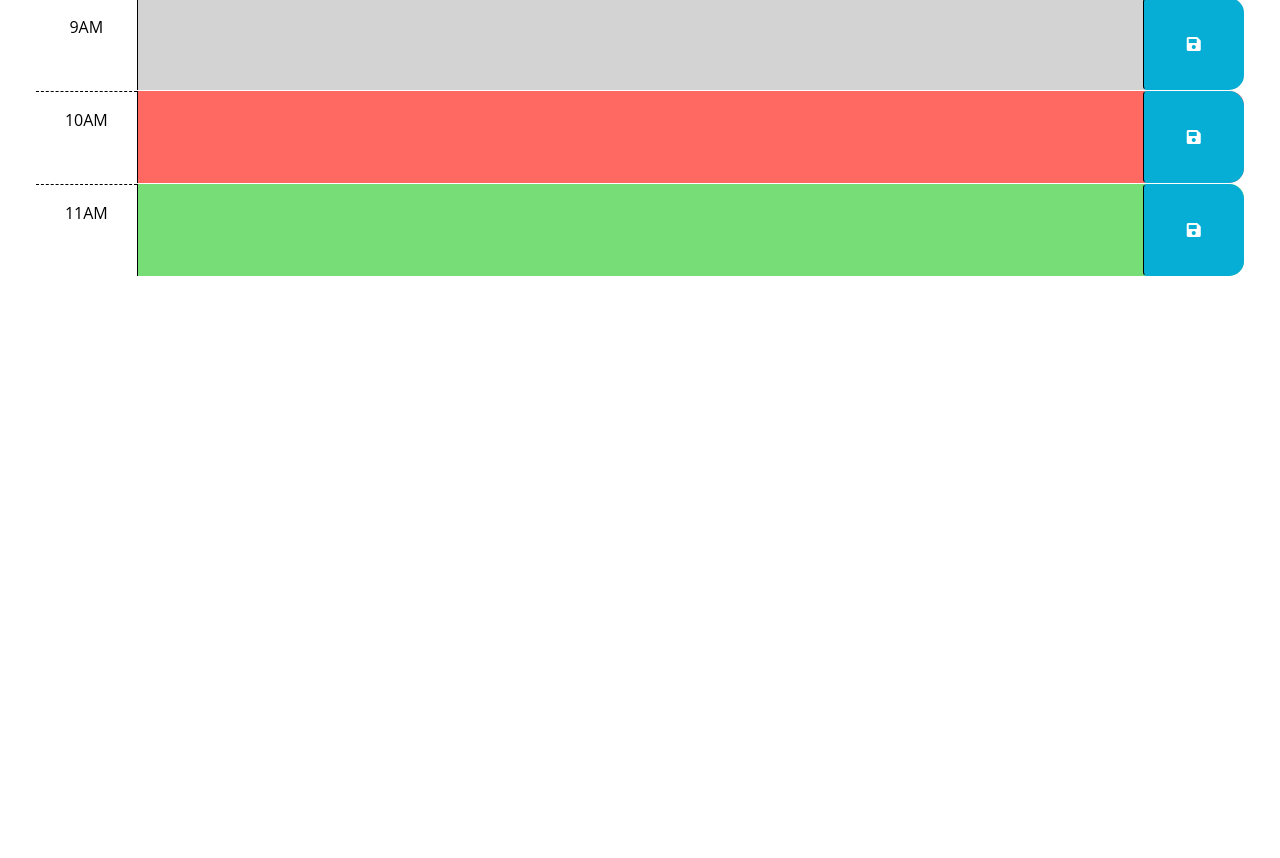
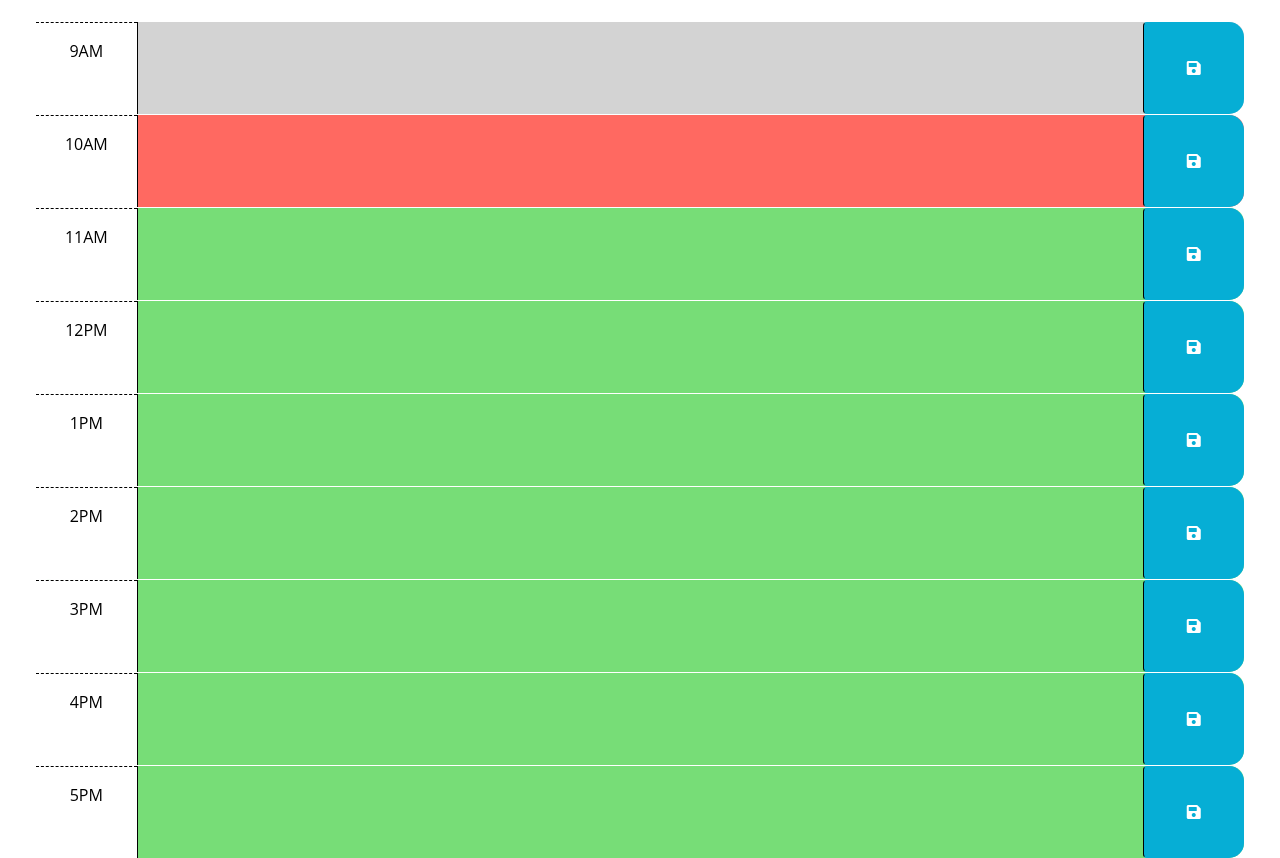
Before and after one commit to asierra619/work-day-scheduler, a plain HTML site: page Develop/index.html in a window 1280 px wide. Shown: the part 254-1112 px from the top of the page. Before the commit the page ends 800 px from the top, so only its background shows below. Drawn offline with nearby package versions, Linux system fonts and the light colour scheme.

Commit message:
added clock, attempting to get it to refresh every second

```diff
--- a/Develop/index.html
+++ b/Develop/index.html
@@ -67,6 +67,55 @@
           <i class="fas fa-save" aria-hidden="true"></i>
         </button>
       </div>
+
+            <div id="hour-12" class="row time-block future">
+        <div class="col-2 col-md-1 hour text-center py-3">12PM</div>
+        <textarea class="col-8 col-md-10 description" rows="3"> </textarea>
+        <button class="btn saveBtn col-2 col-md-1" aria-label="save">
+          <i class="fas fa-save" aria-hidden="true"></i>
+        </button>
+      </div>
+
+      <div id="hour-13" class="row time-block future">
+        <div class="col-2 col-md-1 hour text-center py-3">1PM</div>
+        <textarea class="col-8 col-md-10 description" rows="3"> </textarea>
+        <button class="btn saveBtn col-2 col-md-1" aria-label="save">
+          <i class="fas fa-save" aria-hidden="true"></i>
+        </button>
+      </div>
+
+      <div id="hour-14" class="row time-block future">
+        <div class="col-2 col-md-1 hour text-center py-3">2PM</div>
+        <textarea class="col-8 col-md-10 description" rows="3"> </textarea>
+        <button class="btn saveBtn col-2 col-md-1" aria-label="save">
+          <i class="fas fa-save" aria-hidden="true"></i>
+        </button>
+      </div>
+
+      <div id="hour-15" class="row time-block future">
+        <div class="col-2 col-md-1 hour text-center py-3">3PM</div>
+        <textarea class="col-8 col-md-10 description" rows="3"> </textarea>
+        <button class="btn saveBtn col-2 col-md-1" aria-label="save">
+          <i class="fas fa-save" aria-hidden="true"></i>
+        </button>
+      </div>
+
+      <div id="hour-16" class="row time-block future">
+        <div class="col-2 col-md-1 hour text-center py-3">4PM</div>
+        <textarea class="col-8 col-md-10 description" rows="3"> </textarea>
+        <button class="btn saveBtn col-2 col-md-1" aria-label="save">
+          <i class="fas fa-save" aria-hidden="true"></i>
+        </button>
+      </div>
+
+      <div id="hour-17" class="row time-block future">
+        <div class="col-2 col-md-1 hour text-center py-3">5PM</div>
+        <textarea class="col-8 col-md-10 description" rows="3"> </textarea>
+        <button class="btn saveBtn col-2 col-md-1" aria-label="save">
+          <i class="fas fa-save" aria-hidden="true"></i>
+        </button>
+      </div>
+
     </div>
 
     <script src="https://cdnjs.cloudflare.com/ajax/libs/jquery/3.2.1/jquery.min.js"></script>
--- a/Develop/script.js
+++ b/Develop/script.js
@@ -20,8 +20,12 @@ $(function () {
   }
   console.log($('.btn, .saveBtn'))
   $('.btn, .saveBtn').click(buttonPressed)
-//iterate through all elements with class row (google with jquery)
-  $(".row")  //
+// iterate through all elements with class row (google with jquery)
+// $(selector).each(function(index,element))
+// going to use this to compare number from id - hour"whatever" - will need
+// to split id into an interger and then use dayjs to log current time on header
+// and compare to id interger
+  // $(".row").each(function() //
   // TODO: Add code to apply the past, present, or future class to each time
   // block by comparing the id to the current hour. HINTS: How can the id
   // attribute of each time-block be used to conditionally add or remove the
@@ -31,6 +35,10 @@ $(function () {
   // TODO: Add code to get any user input that was saved in localStorage and set
   // the values of the corresponding textarea elements. HINT: How can the id
   // attribute of each time-block be used to do this?
+  // store locally with information on what hour it is to match
   //
   // TODO: Add code to display the current date in the header of the page.
 });
+var now = dayjs().format('dddd, MMMM M, YYYY, hh:mm:ss A');
+$('header').append(now);
+console.log(now);
```
Also changed, not shown: 1 other file.
